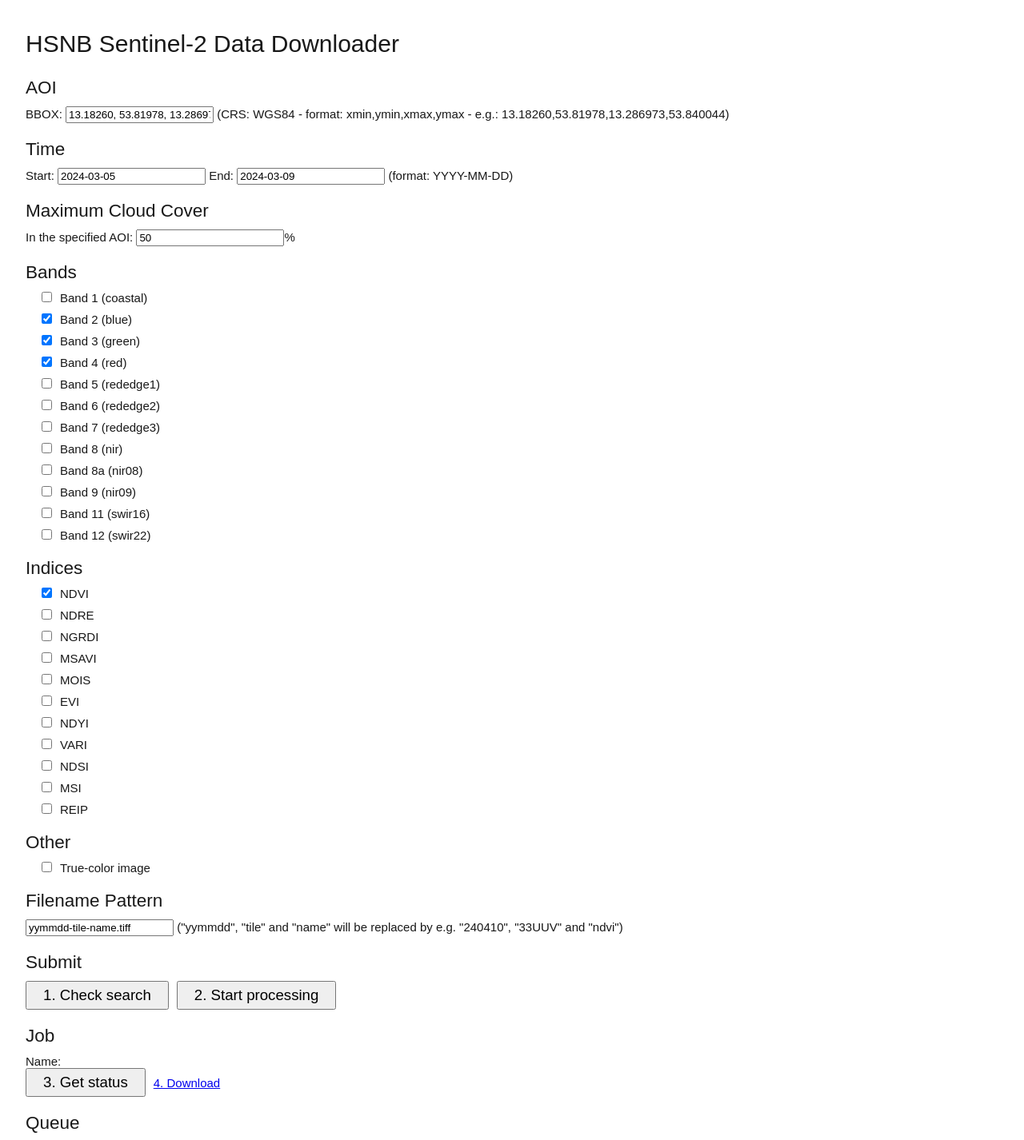
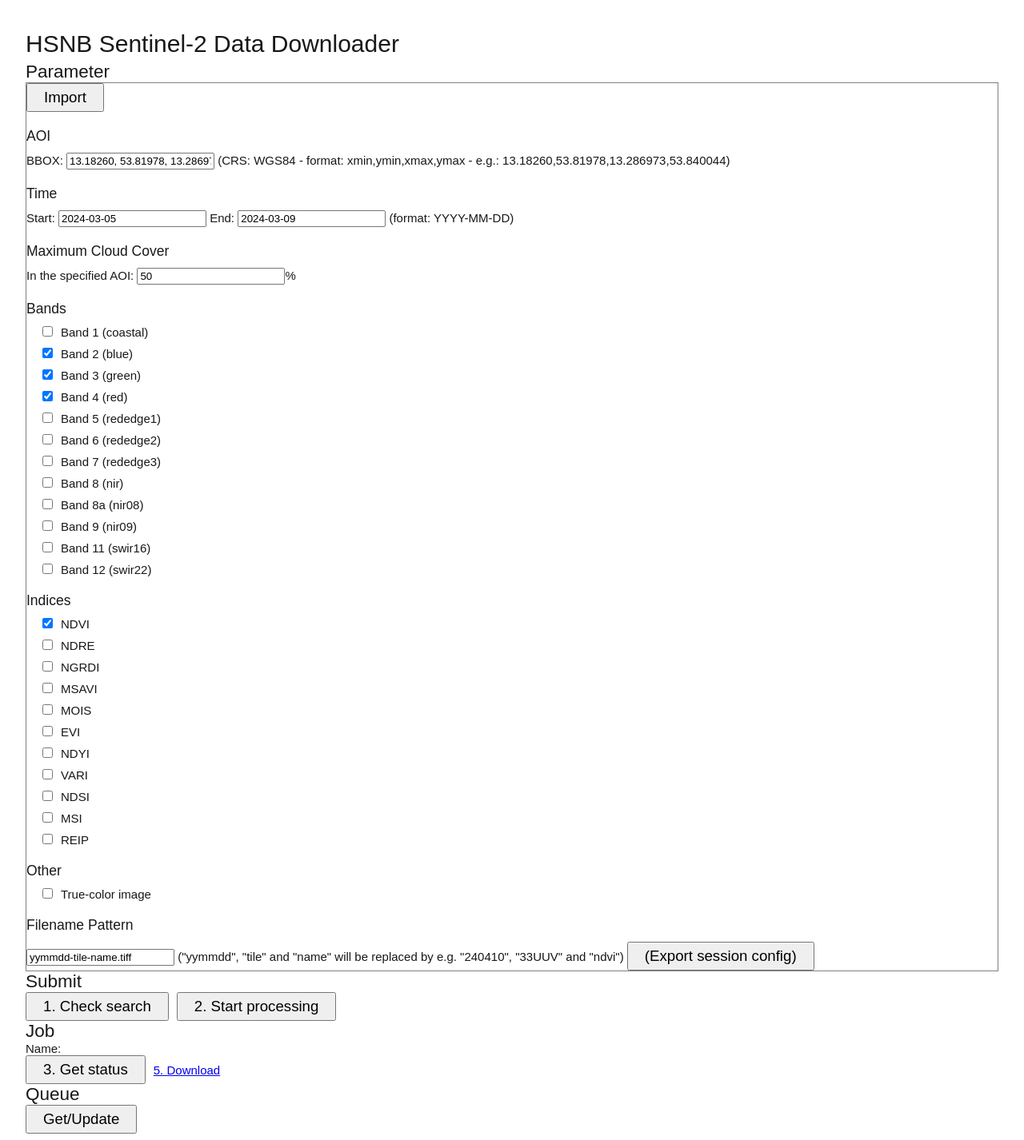
Before and after one commit to eo2cube/s2-batch-download, a Vue app in the folder ui/: page / in a window 1280 px wide. Shown: the top 1426 px of the page at 80% size. Built offline with nearby package versions, Linux system fonts and the light colour scheme.

Commit message:
Start implementing import/export (work in progress)

```diff
--- a/ui/src/App.vue
+++ b/ui/src/App.vue
@@ -3,45 +3,51 @@
     <h1>HSNB Sentinel-2 Data Downloader</h1>
   </header>
 
-  <h2>AOI</h2>
+  <h2>Parameter</h2>
+  <div class="parameterbox">
+  <button @click="importSession">Import</button>
+
+  <h3>AOI</h3>
   BBOX:
   <input v-model="bbox"> (CRS: WGS84 - format: xmin,ymin,xmax,ymax - e.g.: 13.18260,53.81978,13.286973,53.840044)
 
-  <h2>Time</h2>
+  <h3>Time</h3>
   Start: <input v-model="start">
   End: <input v-model="end">
   (format: YYYY-MM-DD)
 
-  <h2>Maximum Cloud Cover</h2>
+  <h3>Maximum Cloud Cover</h3>
   In the specified AOI: <input v-model="max_cloud_cover">%
 
-  <h2>Bands</h2>
+  <h3>Bands</h3>
   <div class="checkboxcontainer" v-for="band in BANDS">
     <input type="checkbox" :id="band.name" :value="band.name" v-model="bands"><label :for="band.name">Band {{ band.number }} ({{ band.name }})</label>
   </div>
 
-  <h2>Indices</h2>
+  <h3>Indices</h3>
   <div class="checkboxcontainer" v-for="index in ['ndvi', 'ndre', 'ngrdi', 'msavi', 'mois', 'evi', 'ndyi', 'vari', 'ndsi', 'msi', 'reip']">
     <input type="checkbox" :id="index" :value="index" v-model="indices"><label :for="index">{{ index.toUpperCase() }}</label>
   </div>
 
-  <h2>Other</h2>
+  <h3>Other</h3>
   <div class="checkboxcontainer" v-for="(name, key) in {'tci': 'True-color image'}">
     <input type="checkbox" :id="key" :value="key" v-model="other"><label :for="key">{{ name }}</label>
   </div>
 
-  <h2>Filename Pattern</h2>
+  <h3>Filename Pattern</h3>
   <input v-model="pattern"> ("yymmdd", "tile" and "name" will be replaced by e.g. "240410", "33UUV" and "ndvi")
 
+  <button @click="exportSession">(Export session config)</button>
+  </div>
+
   <h2>Submit</h2>
-
   <button @click="check">1. Check search</button>
   <button @click="order">2. Start processing</button>
 
   <h2>Job</h2>
   Name: {{ jobname }}<br>
   <button @click="status">3. Get status</button>
-  <a :href="'/download/'+jobname+'.zip'">4. Download</a>
+  <a :href="'/download/'+jobname+'.zip'">5. Download</a>
 
   <h2>Queue</h2>
   <button @click="getQueue">Get/Update</button>
@@ -76,6 +82,7 @@
 const pattern = ref('yymmdd-tile-name.tiff')
 
 const jobname = ref(null);
+const jobExport = ref(null);
 
 const queue = ref(null);
 
@@ -128,6 +135,7 @@
     if(res.ok) {
       let data = await res.json();
       jobname.value = data.jobname;
+      jobExport.value = data;
       alert(`Job submitted with ID: ${data.jobname}`);
     } else {
       let info = await res.text();
@@ -168,6 +176,32 @@
   let diff_in_millisecs = new Date(end) - new Date(start);
   return diff_in_millisecs / 1000 / 60 / 60 / 24;
 }
+
+const saveTemplateAsFile = (filename, dataObjToWrite) => {
+  const blob = new Blob([JSON.stringify(dataObjToWrite)], { type: "text/json" });
+  const link = document.createElement("a");
+
+  link.download = filename;
+  link.href = window.URL.createObjectURL(blob);
+  link.dataset.downloadurl = ["text/json", link.download, link.href].join(":");
+
+  const evt = new MouseEvent("click", {
+    view: window,
+    bubbles: true,
+    cancelable: true,
+  });
+
+  link.dispatchEvent(evt);
+  link.remove()
+};
+
+function exportSession() {
+  saveTemplateAsFile(jobname.value+'.json', jobExport.value);
+}
+
+function importSession() {
+
+}
 </script>
 
 <style scoped>
@@ -187,9 +221,17 @@
   }
 }
 
-h2 {
+h3 {
   margin-top: 20px;
   margin-bottom: 10px;
+}
+
+div.parameterbox {
+  border: 1px solid gray;
+}
+
+div.columns {
+  column-count: 3;
 }
 
 div.checkboxcontainer {
```
